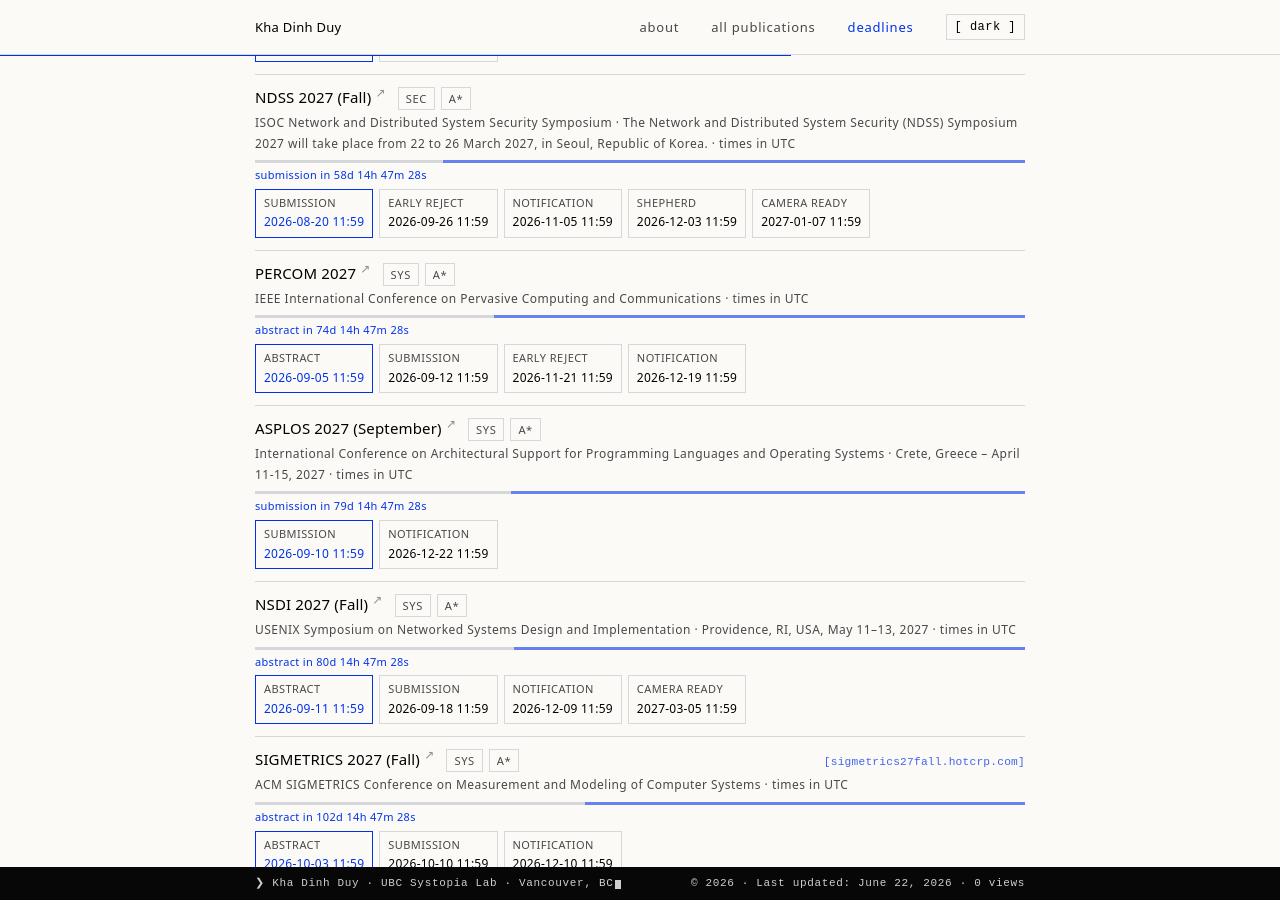
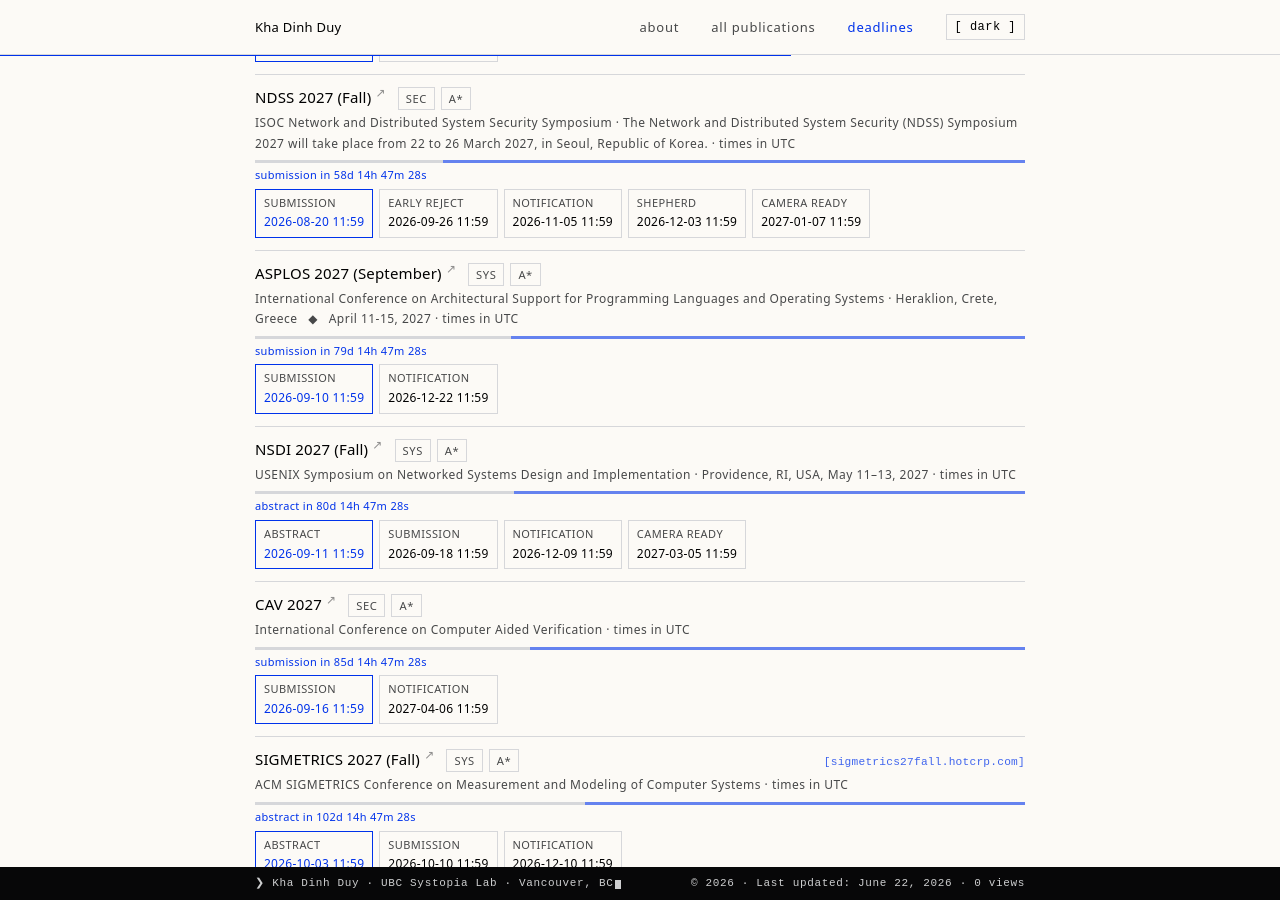
Before and after one commit to kha-dinh/kha-dinh.github.io, a Jekyll site: the page built from _pages/deadlines.md, in a window 1280 px wide and 900 px high, scrolled down 1356 px. Built offline with Jekyll 4.4.1, drawn with Linux system fonts in a browser that asks for light colours; some web fonts are replaced; comment, search, counter and statistics services are not loaded; a style sheet for code colours, icons or effects is not loaded; some of the changed text lies outside the part shown.

Commit message:
recrawl deadline

```diff
--- a/_data/deadlines.yaml
+++ b/_data/deadlines.yaml
@@ -1,4 +1,4 @@
-generated_at: '2026-06-01T22:55:35.951432+00:00'
+generated_at: '2026-06-22T21:10:41.725502+00:00'
 conferences:
 - id: aaai-2026
   name: AAAI 2026
@@ -269,7 +269,7 @@
   area: SYS
   rank: A*
   place: ''
-  date: Crete, Greece – April 11-15, 2027
+  date: Heraklion, Crete, Greece   ◆   April 11-15, 2027
   timezone: AoE
   deadlines:
   - label: submission
@@ -286,7 +286,7 @@
   area: SYS
   rank: A*
   place: ''
-  date: Crete, Greece – April 11-15, 2027
+  date: Heraklion, Crete, Greece   ◆   April 11-15, 2027
   timezone: AoE
   deadlines:
   - label: submission
@@ -336,6 +336,21 @@
     date: 2026-04-02 23:59
   - label: notification
     date: 2026-04-17 23:59
+- id: cav-2027
+  name: CAV 2027
+  year: 2027
+  description: International Conference on Computer Aided Verification
+  link: https://conferences.i-cav.org/2027/
+  area: SEC
+  rank: A*
+  place: ''
+  date: ''
+  timezone: AoE
+  deadlines:
+  - label: submission
+    date: 2026-09-15 23:59
+  - label: notification
+    date: 2027-04-05 23:59
 - id: ches-2026
   name: CHES 2026
   year: 2026
@@ -570,12 +585,12 @@
     date: 2026-08-20 23:59
   - label: camera_ready
     date: 2026-08-30 23:59
-- id: eurocrypt-2026
-  name: Eurocrypt 2026
-  year: 2026
+- id: eurocrypt-2027
+  name: Eurocrypt 2027
+  year: 2027
   description: Annual International Conference on the Theory and Applications of Cryptographic
     Techniques
-  link: https://eurocrypt.iacr.org/2026/
+  link: https://eurocrypt.iacr.org/2027/
   area: CRYPTO
   rank: A*
   place: ''
@@ -583,13 +598,15 @@
   timezone: AoE
   deadlines:
   - label: submission
-    date: 2025-10-02 23:59
-  - label: rebuttal_start
-    date: 2025-12-08 23:59
-  - label: rebuttal_end
-    date: 2025-12-12 23:59
-  - label: notification
-    date: 2026-01-29 23:59
+    date: 2026-09-17 23:59
+  - label: early_reject
+    date: 2026-11-30 23:59
+  - label: rebuttal_end
+    date: 2026-12-05 23:59
+  - label: notification
+    date: 2027-01-18 23:59
+  - label: camera_ready
+    date: 2027-02-08 23:59
 - id: eurosys-2026-fall
   name: EuroSys 2026 (Fall)
   year: 2026
@@ -861,7 +878,7 @@
   link: https://conf.researchr.org/dates/icfp-2026
   area: PL
   rank: A
-  place: United States
+  place: Indianapolis, Indiana, United States
   date: Mon 24 - Sat 29 August 2026
   timezone: AoE
   deadlines:
@@ -1017,6 +1034,8 @@
     date: 2026-03-06 23:59
   - label: notification
     date: 2026-05-03 23:59
+  - label: camera_ready
+    date: 2026-06-26 23:59
 - id: icst-2026
   name: ICST 2026
   year: 2026
@@ -1035,6 +1054,24 @@
     date: 2026-03-15 23:59
   - label: camera_ready
     date: 2026-04-03 23:59
+- id: icst-2027
+  name: ICST 2027
+  year: 2027
+  description: IEEE International Conference on Software Testing, Verification and
+    Validation
+  link: https://conf.researchr.org/dates/icst-2027
+  area: SE
+  rank: A
+  place: San Sebastian, Spain
+  date: Mon 17 - Fri 21 May 2027
+  timezone: AoE
+  deadlines:
+  - label: submission
+    date: 2026-11-02 23:59
+  - label: notification
+    date: 2026-12-22 23:59
+  - label: camera_ready
+    date: 2027-03-07 23:59
 - id: ieee-s-p-2026-cycle-1
   name: IEEE S&P 2026 (Cycle 1)
   year: 2026
@@ -1412,7 +1449,7 @@
   - label: rebuttal_end
     date: 2026-06-09 23:59
   - label: notification
-    date: 2026-06-22 23:59
+    date: 2026-06-29 23:59
 - id: msr-2026
   name: MSR 2026
   year: 2026
@@ -1515,11 +1552,9 @@
   - label: submission
     date: 2026-05-06 23:59
   - label: early_reject
-    date: 2026-06-12 23:59
+    date: 2026-06-18 23:59
   - label: notification
     date: 2026-07-22 23:59
-  - label: shepherd
-    date: 2026-08-19 23:59
   - label: camera_ready
     date: 2026-09-30 23:59
   url_hotcrp: https://ndss27-summer.hotcrp.com
@@ -1671,25 +1706,6 @@
     date: 2026-03-26 23:59
   - label: camera_ready
     date: 2026-06-09 23:59
-- id: percom-2027
-  name: PERCOM 2027
-  year: 2027
-  description: IEEE International Conference on Pervasive Computing and Communications
-  link: https://percom.org/dates/
-  area: SYS
-  rank: A*
-  place: ''
-  date: ''
-  timezone: AoE
-  deadlines:
-  - label: abstract
-    date: 2026-09-04 23:59
-  - label: submission
-    date: 2026-09-11 23:59
-  - label: early_reject
-    date: 2026-11-20 23:59
-  - label: notification
-    date: 2026-12-18 23:59
 - id: pkc-2026
   name: PKC 2026
   year: 2026
@@ -1725,15 +1741,15 @@
   timezone: AoE
   deadlines:
   - label: submission
-    date: 2026-08-03 23:59
-  - label: early_reject
-    date: 2026-09-28 23:59
-  - label: rebuttal_end
-    date: 2026-10-05 23:59
-  - label: notification
-    date: 2026-11-19 23:59
-  - label: camera_ready
-    date: 2026-12-10 23:59
+    date: 2026-08-16 23:59
+  - label: early_reject
+    date: 2026-10-09 23:59
+  - label: rebuttal_end
+    date: 2026-10-16 23:59
+  - label: notification
+    date: 2026-11-26 23:59
+  - label: camera_ready
+    date: 2026-12-17 23:59
 - id: pldi-2026
   name: PLDI 2026
   year: 2026
@@ -2268,7 +2284,7 @@
   name: SIGMETRICS 2027 (Fall)
   year: 2027
   description: ACM SIGMETRICS Conference on Measurement and Modeling of Computer Systems
-  link: https://www.sigmetrics.org/sigmetrics2027/call_for_papers.html
+  link: https://www.sigmetrics.org/sigmetrics2027/pages/cfp.html
   area: SYS
   rank: A*
   place: ''
@@ -2286,7 +2302,7 @@
   name: SIGMETRICS 2027 (Summer)
   year: 2027
   description: ACM SIGMETRICS Conference on Measurement and Modeling of Computer Systems
-  link: https://www.sigmetrics.org/sigmetrics2027/call_for_papers.html
+  link: https://www.sigmetrics.org/sigmetrics2027/pages/cfp.html
   area: SYS
   rank: A*
   place: ''
@@ -2304,7 +2320,7 @@
   name: SIGMETRICS 2027 (Winter)
   year: 2027
   description: ACM SIGMETRICS Conference on Measurement and Modeling of Computer Systems
-  link: https://www.sigmetrics.org/sigmetrics2027/call_for_papers.html
+  link: https://www.sigmetrics.org/sigmetrics2027/pages/cfp.html
   area: SYS
   rank: A*
   place: ''
```
